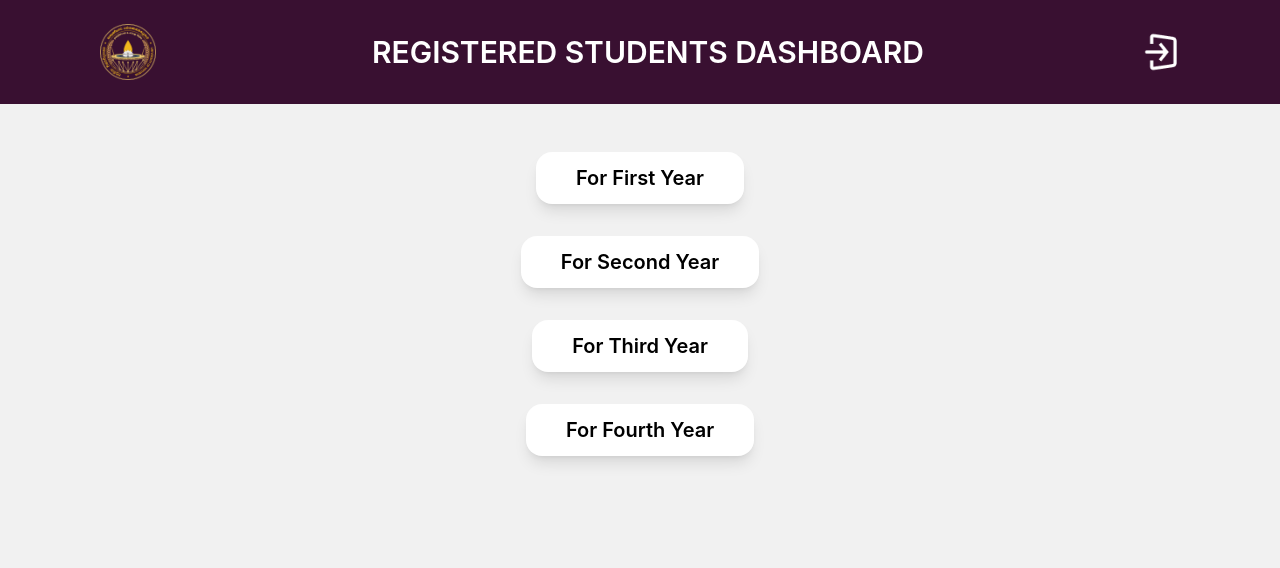
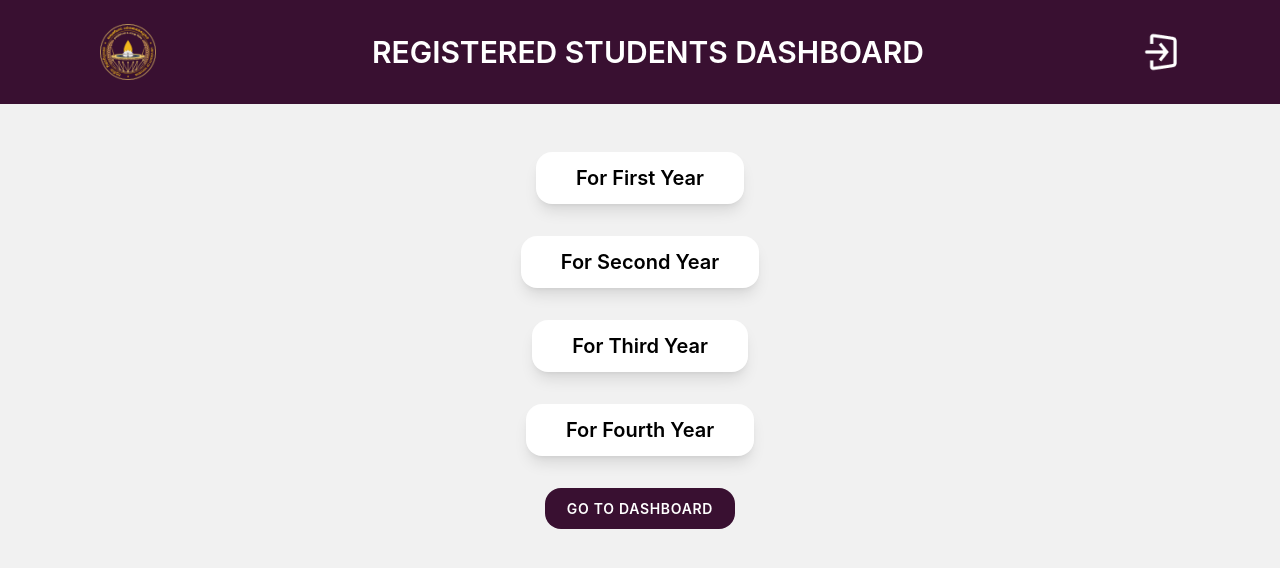
Before and after one commit to MohamadNazik/uov-student-registration-and-renewal-system, a React (Vite) app in the folder admin-frontend/: page /registered-students in a window 1280 px wide. Shown: the top 568 px of the page. Built offline with nearby package versions, Linux system fonts and the light colour scheme.

Commit message:
Add Goto dashbord button to registredStudent dashboard

```diff
--- a/admin-frontend/src/pages/RegisteredStudents.jsx
+++ b/admin-frontend/src/pages/RegisteredStudents.jsx
@@ -2,6 +2,7 @@ import React from "react";
 import Header from "../components/Header";
 import TextCard from "../components/TextCard";
 import { Link } from "react-router-dom";
+import PrimaryButton from "../components/PrimaryButton";
 
 function RegisteredStudents() {
     return (
@@ -9,7 +10,7 @@ function RegisteredStudents() {
             <Header title="Registered Students Dashboard" />
             <div className="flex flex-col items-center gap-5 sm:gap-8 mt-8 sm:mt-12">
                 <Link to="/first-year">
-                    <TextCard text="For First Year" />
+                    <TextCard  text="For First Year  " />
                 </Link>
                 <Link to="/second-year">
                     <TextCard text="For Second Year" />
@@ -20,6 +21,9 @@ function RegisteredStudents() {
                 <Link to="/fourth-year">
                     <TextCard text="For Fourth Year" />
                 </Link>
+                <Link to="/fourth-year">
+                    <PrimaryButton text="Go To Dashboard" />
+                </Link>
             </div>
         </div>
     );
```
